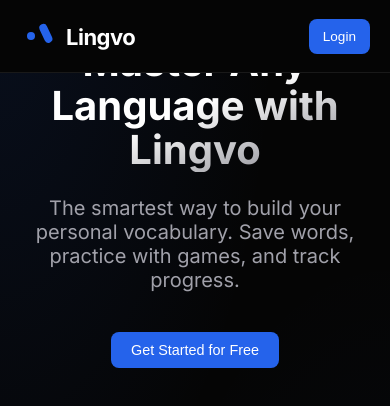
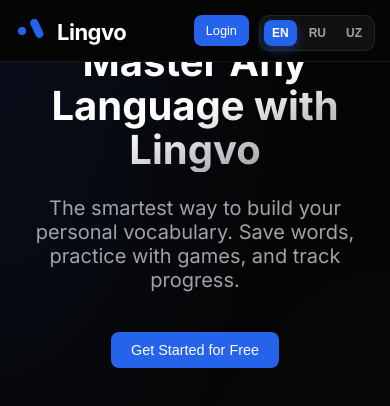
Before and after one commit to kakhramanov295/englify-zxc, a React (Vite) app: page / in a window 390 px wide. Shown: the top 406 px of the page. Built offline with nearby package versions, Linux system fonts and the light colour scheme.

Commit message:
Fix: Fully responsive mobile UI. Restored language switcher and improved sub-nav buttons for small screens.

```diff
--- a/src/index.css
+++ b/src/index.css
@@ -160,6 +160,23 @@
   width: fit-content;
   margin-left: auto;
   margin-right: auto;
+  z-index: 10;
+  position: relative;
+}
+
+@media (max-width: 480px) {
+  .sub-nav {
+    width: 100%;
+    margin-bottom: 24px;
+    border-radius: 12px;
+  }
+
+  .sub-nav button {
+    flex: 1;
+    padding: 10px 12px;
+    font-size: 0.85rem;
+    text-align: center;
+  }
 }
 
 .sub-nav button {
@@ -235,20 +252,27 @@
 }
 
 @media (max-width: 1024px) {
-  .header .container {
-    flex-direction: column;
-    gap: 20px;
-  }
-
-  .nav-links {
-    width: 100%;
-    justify-content: center;
+  .header-content {
+    padding: 0 20px;
   }
 }
 
 @media (max-width: 480px) {
+  .header-content {
+    flex-wrap: wrap;
+    gap: 12px;
+    justify-content: space-between;
+    padding: 10px 15px;
+  }
+
   .header h1.logo {
-    padding: 4px;
+    padding: 0;
+    order: 1;
+  }
+
+  .auth-buttons {
+    order: 2;
+    gap: 10px;
   }
 
   .nav-links button {
@@ -257,12 +281,26 @@
   }
 
   .auth-buttons .btn {
-    padding: 10px 14px;
-    font-size: 0.85rem;
+    padding: 8px 12px;
+    font-size: 0.8rem;
   }
 
   .lang-switcher {
-    display: none; /* Hide on mobile to save space, or we can move it */
+    order: 3;
+    width: 100%;
+    justify-content: center;
+    margin-top: 5px;
+    display: flex;
+    gap: 4px;
+    background: rgba(255, 255, 255, 0.05);
+    padding: 4px;
+    border-radius: 10px;
+  }
+
+  .lang-switcher button {
+    flex: 1;
+    padding: 6px 8px;
+    font-size: 0.75rem;
   }
 }
 
```
